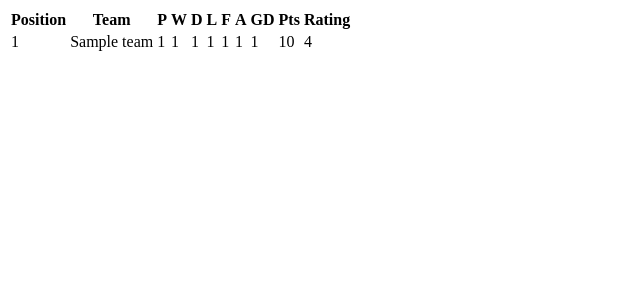
After one commit to xzx1kf/football_manager_project, a Django app: page /teams/league/ in a window 1280 px wide. The commit adds this page. Shown: the top 300 px of the page, without its empty margins (0-640 px from the left). Run offline with Django 3.2, Linux system fonts and the light colour scheme; tables that the repository leaves empty hold one stand-in row (values such as "Sample post"); parts of the project's set-up code (start-up, migrations or seed data) failed here and were passed over.

Commit message:
base code complete

```diff
--- a/football_manager/elo/test.py
+++ b/football_manager/elo/test.py
@@ -10,3 +10,9 @@ p = rating_system.calculate(team_a.rating, team_b.rating, 2, Result.WIN)
 print "Original Rating %f" % team_a.rating
 print "Points gained: %f" % p
 print "New rating is: %f" % (team_a.rating + p)
+
+p = rating_system.calculate(team_b.rating, team_a.rating, 2, Result.LOSE)
+
+print "Original Rating %f" % team_a.rating
+print "Points gained: %f" % p
+print "New rating is: %f" % (team_a.rating + p)
--- a/football_manager/football_manager/settings.py
+++ b/football_manager/football_manager/settings.py
@@ -37,6 +37,7 @@ INSTALLED_APPS = (
     'django.contrib.messages',
     'django.contrib.staticfiles',
     'teams',
+    'elo'
 )
 
 MIDDLEWARE_CLASSES = (
--- a/football_manager/football_manager/urls.py
+++ b/football_manager/football_manager/urls.py
@@ -6,6 +6,7 @@ urlpatterns = patterns('',
     # Examples:
     # url(r'^$', 'football_manager.views.home', name='home'),
     # url(r'^blog/', include('blog.urls')),
+    url(r'^$', include('teams.urls')),
     url(r'^teams/', include('teams.urls')),
     url(r'^admin/', include(admin.site.urls)),
 )
--- a/football_manager/teams/models.py
+++ b/football_manager/teams/models.py
@@ -3,6 +3,15 @@ from django.db import models
 
 class Team(models.Model):
     name = models.CharField(max_length=100)
+    played = models.IntegerField(default=0)
+    won = models.IntegerField(default=0)
+    drawn = models.IntegerField(default=0)
+    lost = models.IntegerField(default=0)
+    goals_for = models.IntegerField(default=0)
+    goals_against = models.IntegerField(default=0)
+    goal_difference = models.IntegerField(default=0)
+    points = models.IntegerField(default=0)
+    rating = models.IntegerField(default=0)
 
     def __str__(self):
         return self.name
@@ -16,6 +25,7 @@ class Match(models.Model):
     home_goals = models.IntegerField()
     away_goals = models.IntegerField()
     result = models.CharField(max_length=1)
+    processed = models.BooleanField(default=False)
 
     def __str__(self):
         return "%s vs %s" % (self.home_team, self.away_team)
--- /dev/null
+++ b/football_manager/teams/templates/teams/league.html
@@ -0,0 +1,34 @@
+{% if teams %}
+    <table>
+        <tr>
+            <th>Position</th>
+            <th>Team</th>
+            <th>P</th>
+            <th>W</th>
+            <th>D</th>
+            <th>L</th>
+            <th>F</th>
+            <th>A</th>
+            <th>GD</th>
+            <th>Pts</th>
+            <th>Rating</th>
+        </tr>
+        {% for team in teams %}
+            <tr>
+                <td>{{ forloop.counter }}</td>
+                <td>{{ team.name }}</td>
+                <td>{{ team.played }}</td>
+                <td>{{ team.won }}</td>
+                <td>{{ team.drawn }}</td>
+                <td>{{ team.lost }}</td>
+                <td>{{ team.goals_for }}</td>
+                <td>{{ team.goals_against }}</td>
+                <td>{{ team.goal_difference }}</td>
+                <td>{{ team.points }}</td>
+                <td>{{ team.rating }}</td>
+            </tr>
+        {% endfor %}
+    </table>
+{% else %}
+    <p>No teams to display.</p>
+{% endif %}
--- /dev/null
+++ b/football_manager/teams/templates/teams/update.html
@@ -0,0 +1,4 @@
+<form action="" method="post">
+{% csrf_token %}
+<input type="submit" value="Update" />
+</form>
--- a/football_manager/teams/urls.py
+++ b/football_manager/teams/urls.py
@@ -4,4 +4,6 @@ from teams import views
 
 urlpatterns = patterns('',
     url(r'^$', views.index, name='index'),
+    url(r'^update/$', views.update, name='update'),
+    url(r'^league/$', views.league, name='league'),
 )
--- a/football_manager/teams/views.py
+++ b/football_manager/teams/views.py
@@ -1,15 +1,86 @@
-#from django.shortcuts import render
-from django.http import HttpResponse
-from django.template import RequestContext
-from django.template import loader
+from django.shortcuts import render
 
 from teams.models import Team
+from teams.models import Match
+
+from elo.elo import Result, EloFootballRating
 
 # Create your views here.
 def index(request):
-    teams = Team.objects.order_by('name')
-    template = loader.get_template('teams/index.html')
-    context = RequestContext(request, {
-        'teams': teams,
-    })
-    return HttpResponse(template.render(context))
+    context = {}
+    return render(request, 'teams/index.html', context)
+
+def league(request):
+    teams = Team.objects.order_by('-points', '-goal_difference', 'name')
+    context = {'teams': teams}
+    return render(request, 'teams/league.html', context)
+
+def update(request):
+
+    if request.method == 'POST':
+
+        # get all unprocessed matches in date order
+        matches = Match.objects.filter(processed=False).order_by('date')
+
+        # for each match update the team object
+        for match in matches:
+
+            # get the teams
+            home_team = Team.objects.get(name=match.home_team)
+            away_team = Team.objects.get(name=match.away_team)
+
+            # update played
+            home_team.played += 1
+            away_team.played += 1
+
+            home_team_result = Result.WIN
+            away_team_result = Result.LOSE
+
+            # updated won/lost/drawn and points
+            if match.result == 'H':
+                home_team.won += 1
+                away_team.lost += 1
+                home_team.points += 3
+            elif match.result == 'D':
+                home_team.drawn += 1
+                away_team.drawn += 1
+                home_team.points += 1
+                away_team.points += 1
+                home_team_result = Result.DRAW
+                away_team_result = Result.DRAW
+            else: # match.result == 'A':
+                home_team.lost += 1
+                away_team.won += 1
+                away_team.points += 3
+                home_team_result = Result.LOSE
+                away_team_result = Result.WIN
+
+            # update goals for/against
+            home_team.goals_for += match.home_goals
+            home_team.goals_against += match.away_goals
+            away_team.goals_for += match.away_goals
+            away_team.goals_against += match.home_goals
+
+            # update goal difference
+            home_team.goal_difference = home_team.goals_for - home_team.goals_against
+            away_team.goal_difference = away_team.goals_for - away_team.goals_against
+
+            # calculate elo rating
+            goal_difference = abs(home_team.goals_for - away_team.goals_against)
+            # home
+            elo_rating = EloFootballRating(20)
+            home_team.rating += elo_rating.calculate(home_team.rating, away_team.rating, goal_difference, home_team_result)
+
+            # away
+            away_team.rating += elo_rating.calculate(away_team.rating, home_team.rating, goal_difference, away_team_result)
+
+            # update processed to True
+            match.processed = True
+
+            home_team.save()
+            away_team.save()
+            match.save()
+    else:
+        pass
+
+    return render(request, 'teams/update.html')
```
Also changed, not shown: football_manager/teams/templates/teams/index.html (+4 -9 lines), football_manager/teams/templatetags/team_extras.py (added, +8 -0 lines), football_manager/teams/migrations/0005_auto_20141112_1050.py (added), football_manager/teams/migrations/0006_auto_20141112_1137.py (added), football_manager/teams/migrations/0007_team_goal_difference.py (added), football_manager/teams/templatetags/__init__.py (added).
